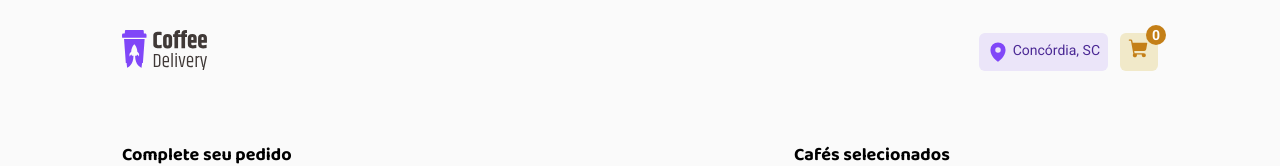
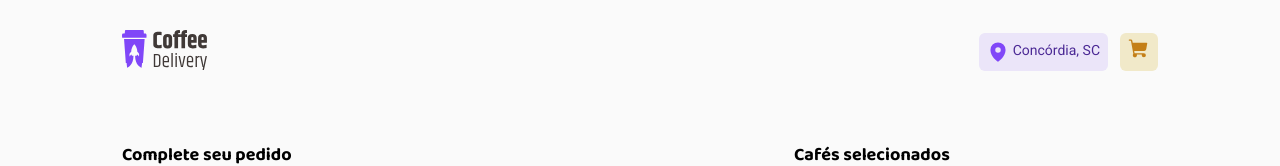
Before and after one commit to o-igor-trentini/ignite-coffee-delivery, a React (Vite) app: page /checkout in a window 1280 px wide. Shown: the top 166 px of the page. Built offline with nearby package versions, Linux system fonts and the light colour scheme.

Commit message:
fix: Corrigido visualizao da badge do carrinho

```diff
--- a/src/components/layout/Header/index.tsx
+++ b/src/components/layout/Header/index.tsx
@@ -33,7 +33,7 @@ export const Header: FC = () => {
                     </Text>
                 </div>
 
-                <Badge content={orders.length}>
+                <Badge content={orders.length === 0 ? '' : orders.length}>
                     <Button variant="shop-cart-primary" onClick={handleClickCart} />
                 </Badge>
             </div>
--- a/src/components/ui/Badge/index.tsx
+++ b/src/components/ui/Badge/index.tsx
@@ -4,18 +4,19 @@ import { Text } from '../Text';
 
 interface BadgeProps {
     children: ReactNode;
-    content: string | number;
+    content?: string | number;
 }
 
 export const Badge: FC<BadgeProps> = ({ children, content }) => {
     return (
         <div className={styles.badgeContainer}>
-            <span className={styles.badge}>
-                <Text size="sm" weight="bold">
-                    {content}
-                </Text>
-            </span>
-
+            {content && (
+                <span className={styles.badge}>
+                    <Text size="sm" weight="bold">
+                        {content}
+                    </Text>
+                </span>
+            )}
             {children}
         </div>
     );
--- a/src/components/ui/Counter/index.tsx
+++ b/src/components/ui/Counter/index.tsx
@@ -9,6 +9,7 @@ interface CounterProps {
     value?: number;
     minValue?: number;
     size?: CounterSize;
+    showZero?: boolean;
     onIncrease?: (value: number) => void;
     onDecrease?: (value: number) => void;
     onChange?: (value: number) => void;
@@ -18,6 +19,7 @@ export const Counter: FC<CounterProps> = ({
     value,
     minValue = 0,
     size = 'default',
+    showZero = false,
     onIncrease,
     onDecrease,
     onChange,
```
